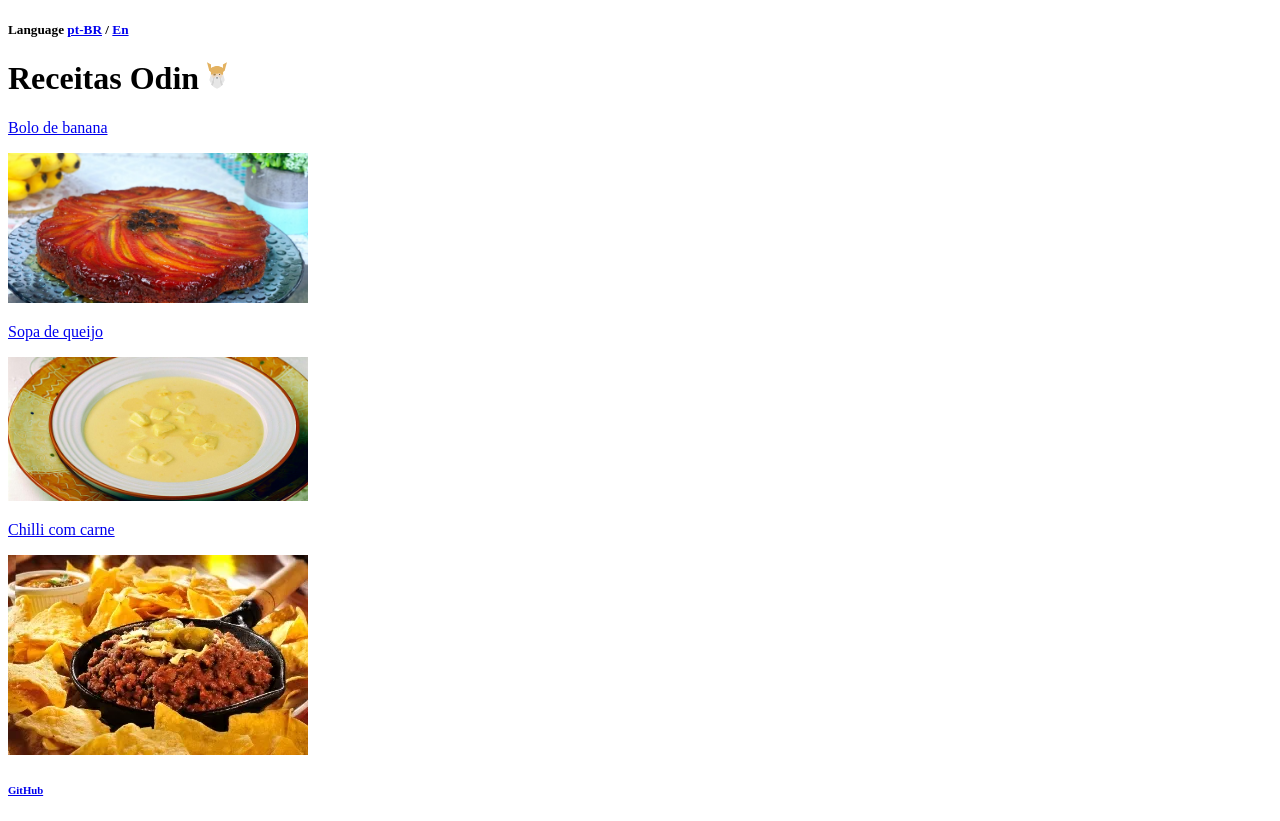
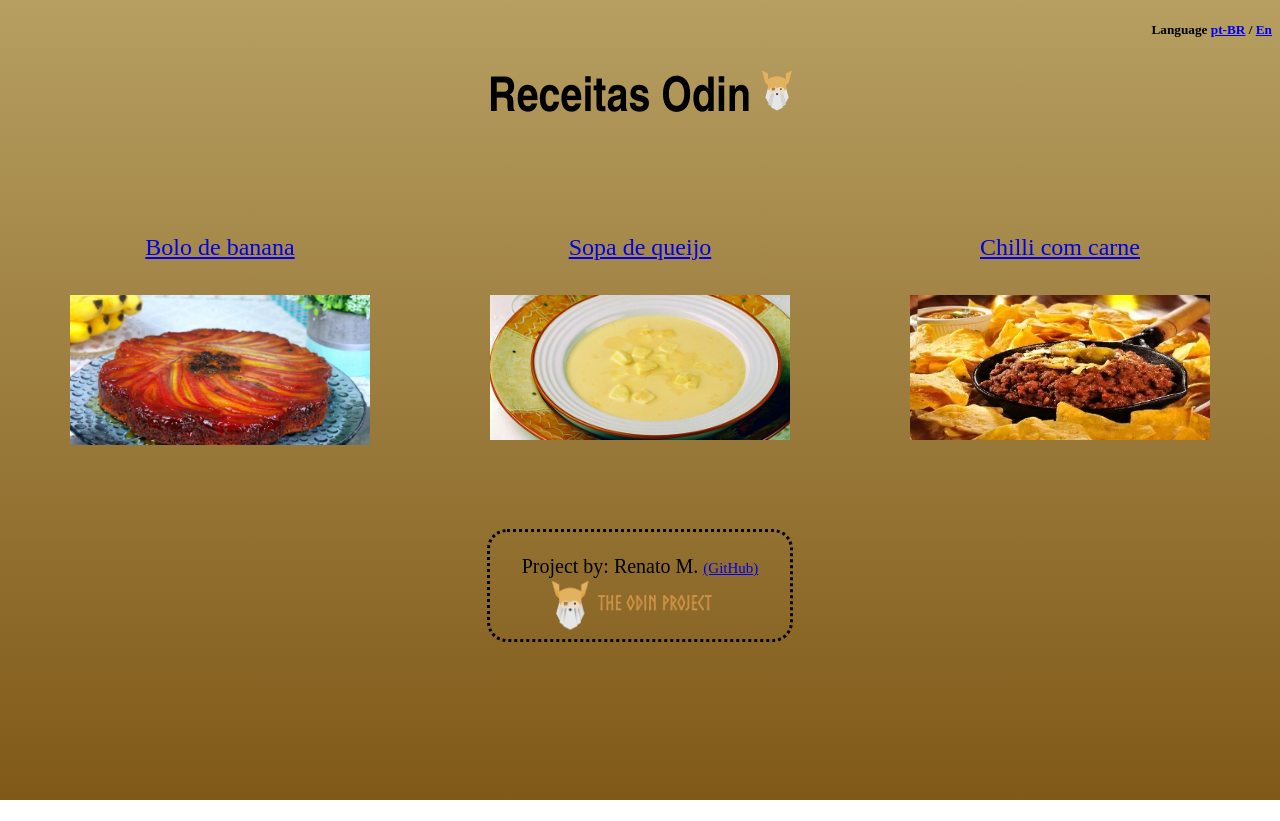
Before and after one commit to renataomon/odin-recipes, a plain HTML site: page index.html in a window 1280 px wide. After the commit the page ends 800 px from the top, so only its background shows below. Drawn offline with Linux system fonts and the light colour scheme.

Commit message:
Add style_index.css
introduce better positions of text and images
Change background color
Improve usability

```diff
--- a/index.html
+++ b/index.html
@@ -5,17 +5,37 @@
     <meta http-equiv="X-UA-Compatible" content="IE=edge">
     <meta name="viewport" content="width=device-width, initial-scale=1.0">
     <title>Odin Recipes</title>
+    <link rel="stylesheet" href="style_index.css">
 </head>
 <body>
     <a id='top'></a>
-    <header><h5>Language <a href="./index.html">pt-BR</a> / <a href="./index_en.html">En</a></h5></header>
-    <h1>Receitas Odin <img src="./images/odin.svg" width="20"></h1>
-    <a href="./recipes/banana_cake.html">Bolo de banana</a>
-    <P><a href="./recipes/banana_cake.html"><img src="./images/bolo-de-banana-com-calda-730x365.png" alt="Bolo de Banana" width="300"></a></P>
-    <a href="./recipes/cheese_soup.html">Sopa de queijo</a>
-    <p><a href="./recipes/cheese_soup.html"><img src="./images/sopa-de-queijo.jpg" alt="Sopa de Queijo" width="300"></a></p>
-    <a href="./recipes/chilli_meat.html">Chilli com carne</a>
-    <p><a href="./recipes/chilli_meat.html"><img src="./images/chili-com-carne_300x200.jpg" alt="Chilli com Carne" width="300"></a></p>
-    <h6><a href="https://github.com/renataomon/odin-recipes">GitHub</a></h6>
+    <header>
+        <h5>Language <a href="./index.html">pt-BR</a> / <a href="./index_en.html">En</a></h5>
+    </header>
+
+    <h1>Receitas Odin <img id="odin" src="./images/odin.svg" ></h1>
+    <br><br><br><br>
+
+    <div class="row">
+        <div class="column">
+            <a class="name" href="./recipes/banana_cake.html">Bolo de banana</a>
+            <P><a href="./recipes/banana_cake.html"><img src="./images/bolo-de-banana-com-calda-730x365.png" alt="Bolo de Banana" width="300"></a></P>
+        </div>
+
+        <div class="column">
+            <a href="./recipes/cheese_soup.html">Sopa de queijo</a>
+            <p><a href="./recipes/cheese_soup.html"><img src="./images/sopa-de-queijo.jpg" alt="Sopa de Queijo" width="300"></a></p>
+        </div>
+        <div class="column">
+            <a href="./recipes/chilli_meat.html">Chilli com carne</a>
+            <p><a href="./recipes/chilli_meat.html"><img class="chilli" src="./images/chili-com-carne_300x200.jpg" alt="Chilli com Carne" height="145" width="300"></a></p>
+        </div>
+    </div>
+    <br><br><br>
+    <div class="botton"><br>
+            Project by: Renato M. <a class="git" href="https://github.com/renataomon/odin-recipes">(GitHub)</a>
+            <a href = "https://www.theodinproject.com/about">
+                <img id = "TOP" src = "images/theOdinProject.png">
+    </div>
 </body>
 </html>
--- /dev/null
+++ b/style_index.css
@@ -0,0 +1,78 @@
+html{
+    min-height: 100vh;
+    background: linear-gradient(180deg, rgb(182, 159, 97), rgb(128, 89, 24));
+}
+
+header {
+    text-align: right;
+}
+
+h1 {
+    text-align: center;
+    font-size: 48px;
+    font-family:'Comic Sans', 'Arial Narrow', Arial, sans-serif;
+}
+
+#odin {
+    width: 30px;
+}
+
+div {
+    font-size: 24px;
+}
+
+.name   {
+    text-align: center;
+}
+
+.row img:hover{
+    transform: scale(1.05);
+    transition: all ease ;
+    border-radius: 15px;
+    box-shadow: 0 0 5px rgb(136, 219, 140);
+}
+
+.column {
+    display: flex;
+    flex-direction: column;
+    gap:10px;
+    align-items:center;
+    width:400px;
+    text-align: center;
+}
+
+  /* Clear floats after image containers */
+  .row {
+    display:flex;
+    flex-direction: row;
+    justify-content: center;
+    font-size: 20px;
+    gap:20px;
+  }
+
+  .chilli {
+    margin: 0px 0px 0px 0px;
+}
+
+.botton {
+    text-align: center;
+    font-size: 20px;
+    border: 0.25vw dotted black;
+    border-radius: 1em;
+    display: block;
+    flex-direction: column;
+    align-items: center;
+    justify-content: center;
+    margin-left: auto;
+    margin-right: auto;
+    width: 300px;
+}
+
+.git {
+    font-size: 15px;
+}
+
+#TOP {
+    height: auto;
+    width: 200px;
+}
```
Also changed, not shown: index_en.html (+31 -9 lines), images/theOdinProject.png (added).
